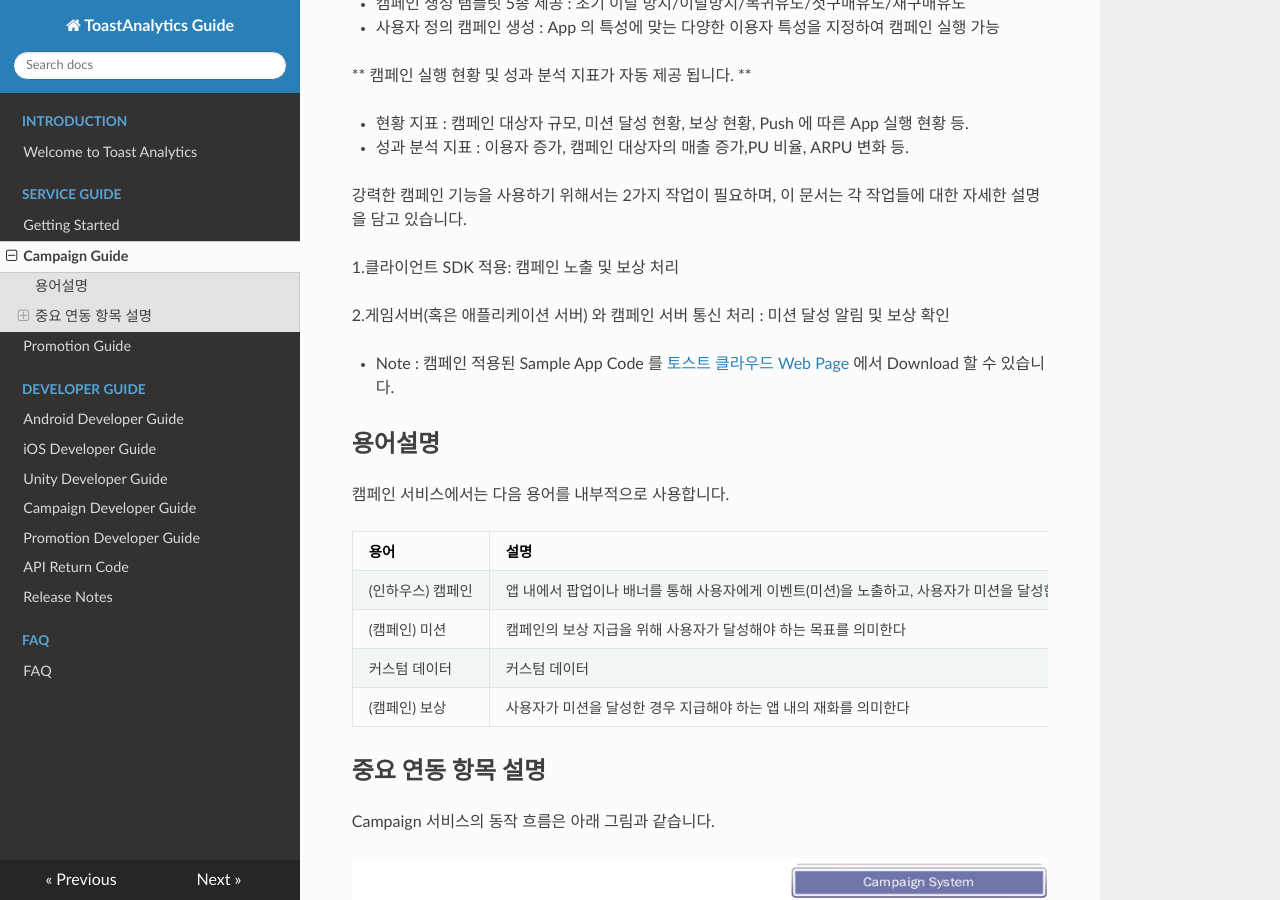
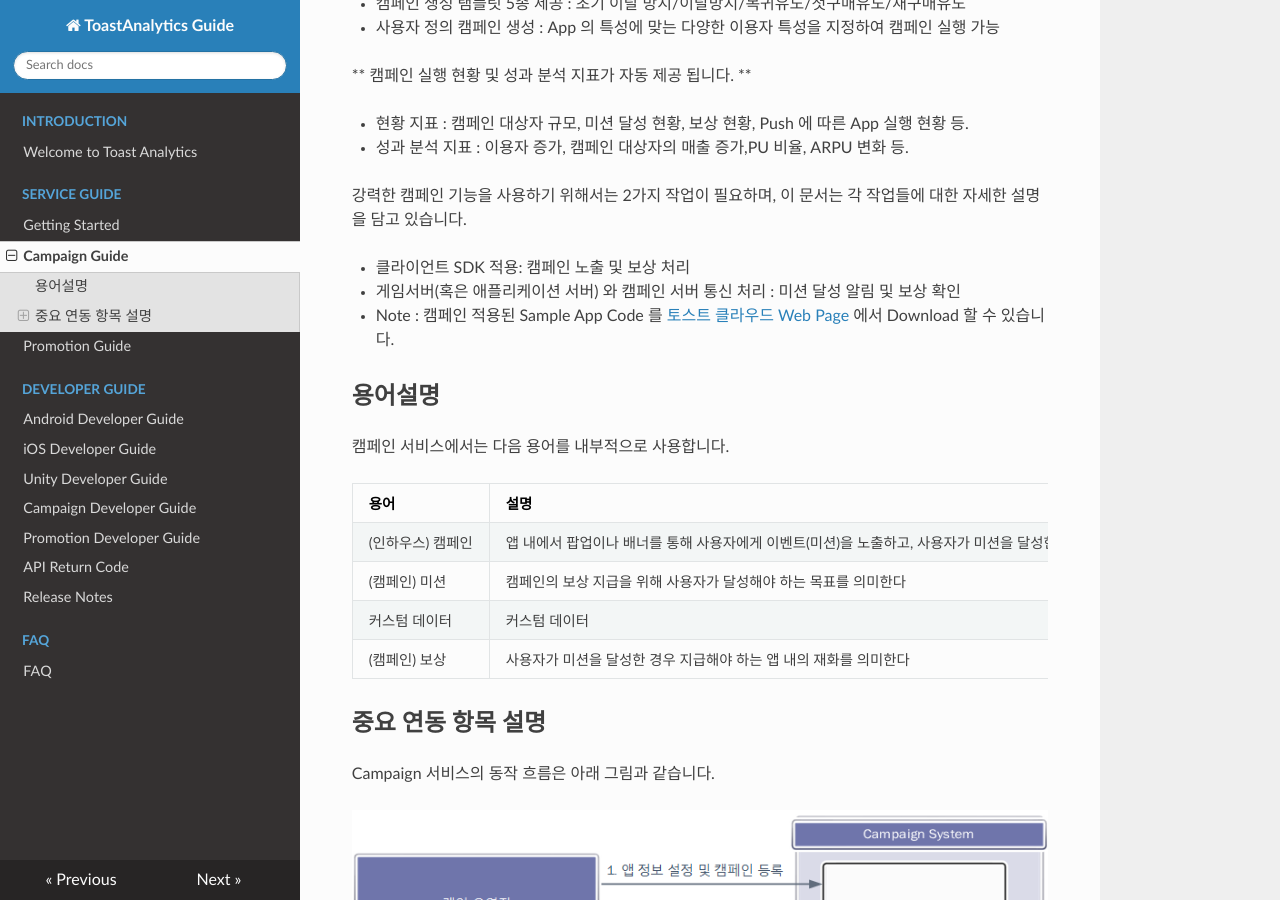
Before and after one commit to ToastAnalytics/ToastAnalytics, an MkDocs documentation site: the page built from docs/Developer/2. Campaign Guide.md, in a window 1280 px wide and 900 px high, scrolled down 408 px. Built offline with MkDocs 1.6.1, drawn with Linux system fonts in a browser that asks for light colours; nearby versions of some CDN libraries; old or Windows-style settings are respelled for this version of MkDocs.

Commit message:
Update 2. Campaign Guide.md
.

```diff
--- a/docs/Developer/2. Campaign Guide.md
+++ b/docs/Developer/2. Campaign Guide.md
@@ -18,9 +18,8 @@ Analytics 캠페인을 연동 하면,
 
 강력한 캠페인 기능을 사용하기 위해서는 2가지 작업이 필요하며, 이 문서는 각 작업들에 대한 자세한 설명을 담고 있습니다.
 
-1.클라이언트 SDK 적용:  캠페인 노출 및 보상 처리
-
-2.게임서버(혹은 애플리케이션 서버) 와 캠페인 서버 통신 처리 : 미션 달성 알림 및 보상 확인
+- 클라이언트 SDK 적용:  캠페인 노출 및 보상 처리
+- 게임서버(혹은 애플리케이션 서버) 와 캠페인 서버 통신 처리 : 미션 달성 알림 및 보상 확인
 
 * Note : 캠페인 적용된 Sample App Code 를 [토스트 클라우드 Web Page](http://cloud.toast.com/documents/6/) 에서 Download 할 수 있습니다.
 
```
